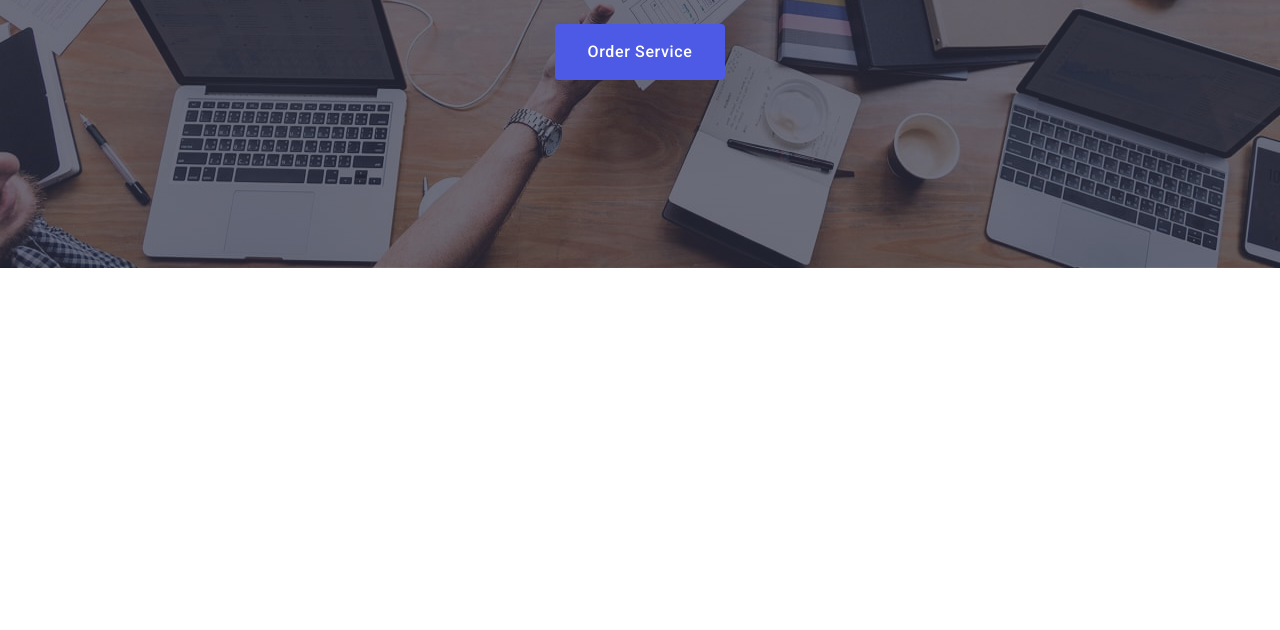
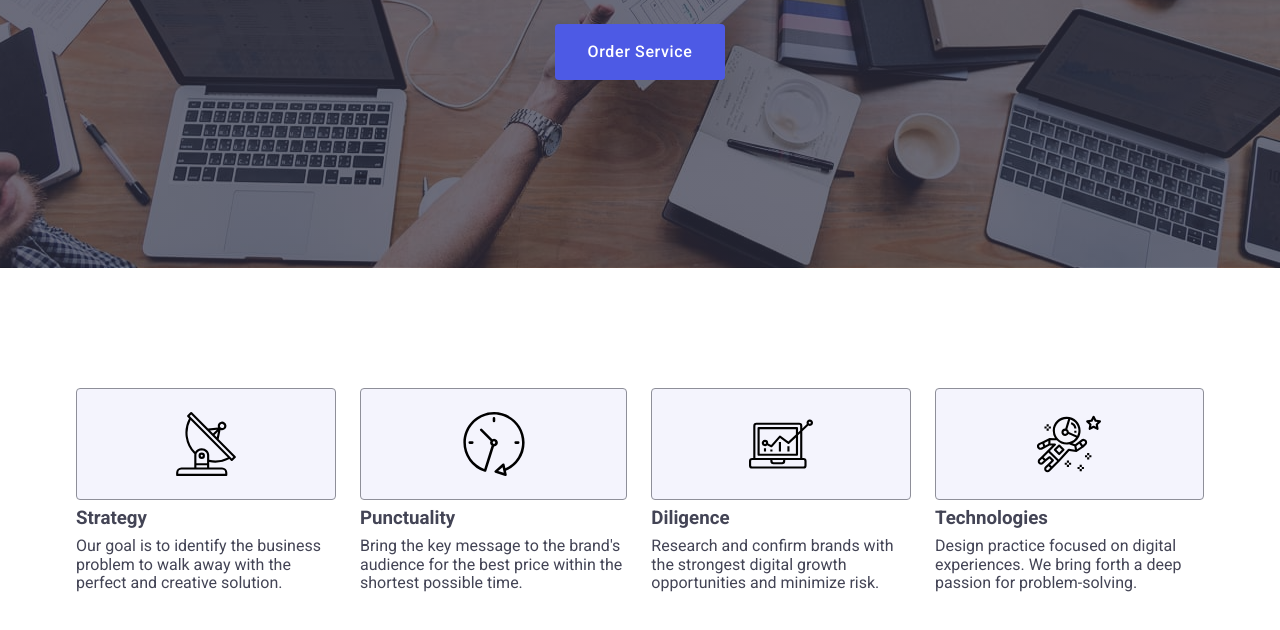
Before and after one commit to bozhenko-zakhar/goit-markup-hw-04, a plain HTML site: page index.html in a window 1280 px wide. Shown: the part 402-1032 px from the top of the page. Before the commit the page ends 800 px from the top, so only its background shows below. Drawn offline with nearby package versions, Linux system fonts and the light colour scheme.

Commit message:
Add benefits section

```diff
--- a/css/styles.css
+++ b/css/styles.css
@@ -149,6 +149,7 @@ button {
 .hero {
 	max-width: 1440px;
 	padding: 188px 0;
+
 	background-image: linear-gradient(rgba(46, 47, 66, 0.7), rgba(46, 47, 66, 0.7)), url("../images/people-office.jpg");
 	background-repeat: no-repeat;
 	background-position: center;
@@ -158,6 +159,7 @@ button {
 .hero-heading {
 	max-width: 496px;
 	margin: 0 auto 48px;
+
 	font-size: 56px;
 	line-height: 1.07;
 	letter-spacing: 0.02em;
@@ -186,3 +188,46 @@ button {
 .hero-button:focus {
 	background-color: #404bbf;
 }
+
+/* ↑ Hero section styles ↑
+————————————————————————————
+  ↓ Benefits section styles ↓ */
+
+.benefits {}
+
+.visually-hidden {
+	position: absolute;
+	width: 1px;
+	height: 1px;
+	margin: -1px;
+	border: 0;
+	padding: 0;
+	white-space: nowrap;
+	clip-path: inset(100%);
+	clip: rect(0 0 0 0);
+	overflow: hidden;
+}
+
+.benefits-list {
+	display: flex;
+	gap: 24px;
+}
+
+.benefits-item {}
+
+.benefits-icon-container {
+	display: flex;
+	justify-content: center;
+	align-items: center;
+	height: 112px;
+	background-color: #F4F4FD;
+	border-radius: 4px;
+	border: 1px solid #8E8F99;
+	margin-bottom: 8px;
+}
+
+.benefits-subtitle {
+	margin-bottom: 8px;
+}
+
+.benefits-desc {}
--- a/index.html
+++ b/index.html
@@ -37,8 +37,50 @@
 				<button class="hero-button" type="button">Order Service</button>
 			</div>
 		</section>
-		<!-- section.section>.container>h2+ul>li*4>(div>svg>use)+h3+p
-		section.section>.container>h2+ul>li*4>img+div>h3+p+ul>li*4>svg>use -->
+		<section class="section benefits">
+			<div class="container">
+				<h2 class="visually-hidden">Benefits</h2>
+				<ul class="benefits-list">
+					<li class="benefits-item">
+						<div class="benefits-icon-container">
+							<svg width="64" height="64">
+								<use href="./images/icons.svg#icon-Group"></use>
+							</svg>
+						</div>
+						<h3 class="benefits-subtitle">Strategy</h3>
+						<p class="benefits-desc">Our goal is to identify the business problem to walk away with the perfect and creative solution.</p>
+					</li>
+					<li class="benefits-item">
+						<div class="benefits-icon-container">
+							<svg width="64" height="64">
+								<use href="./images/icons.svg#icon-clock-1"></use>
+							</svg>
+						</div>
+						<h3 class="benefits-subtitle">Punctuality</h3>
+						<p class="benefits-desc">Bring the key message to the brand's audience for the best price within the shortest possible time.</p>
+					</li>
+					<li class="benefits-item">
+						<div class="benefits-icon-container">
+							<svg width="64" height="64">
+								<use href="./images/icons.svg#icon-diagram-1"></use>
+							</svg>
+						</div>
+						<h3 class="benefits-subtitle">Diligence</h3>
+						<p class="benefits-desc">Research and confirm brands with the strongest digital growth opportunities and minimize risk.</p>
+					</li>
+					<li class="benefits-item">
+						<div class="benefits-icon-container">
+							<svg width="64" height="64">
+								<use href="./images/icons.svg#icon-astronaut-1"></use>
+							</svg>
+						</div>
+						<h3 class="benefits-subtitle">Technologies</h3>
+						<p class="benefits-desc">Design practice focused on digital experiences. We bring forth a deep passion for problem-solving.</p>
+					</li>
+				</ul>
+			</div>
+		</section>
+		<!-- section.section>.container>h2+ul>li*4>img+div>h3+p+ul>li*4>svg>use -->
 	</main>
 
 	<footer class="footer-page"></footer>
```
